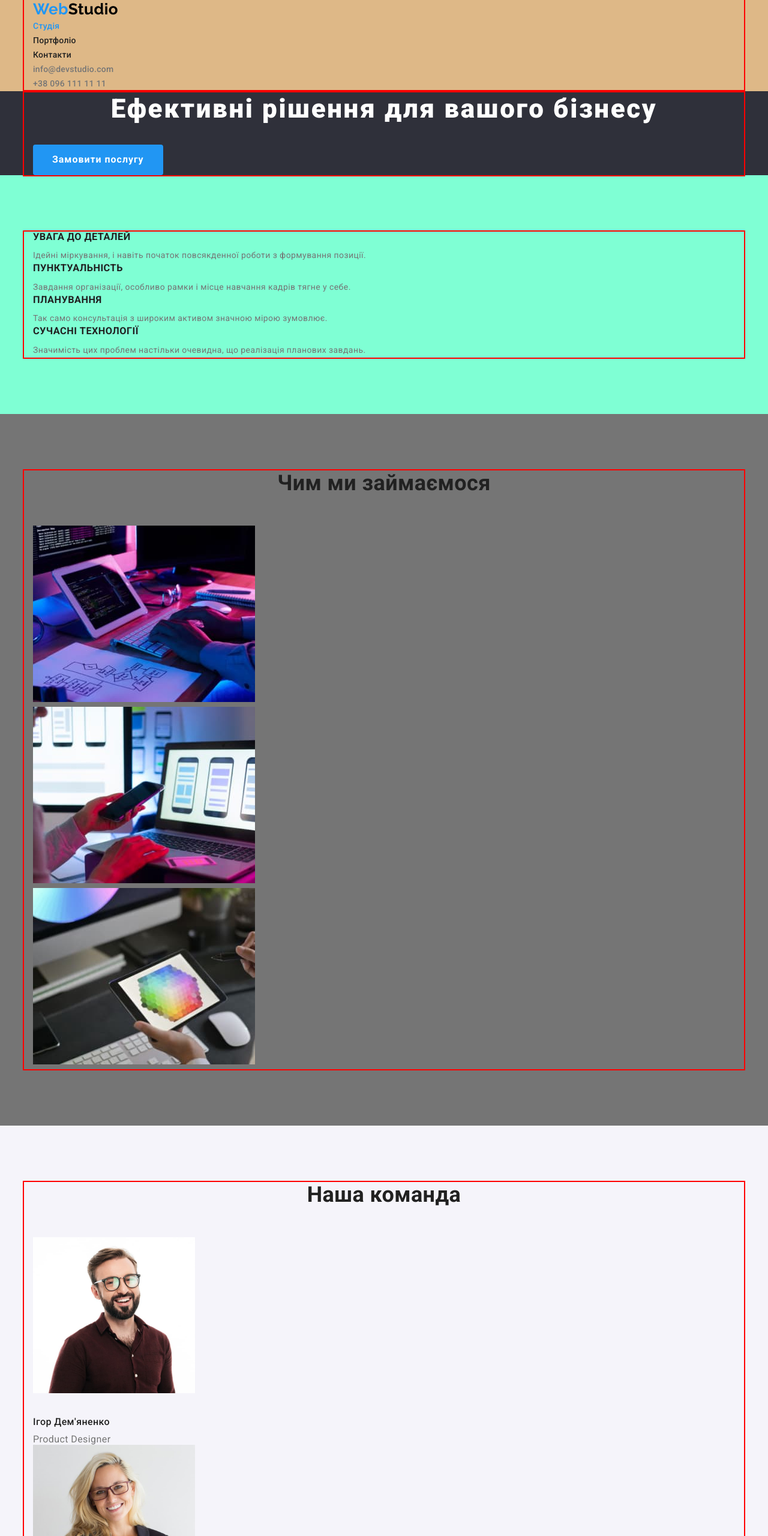
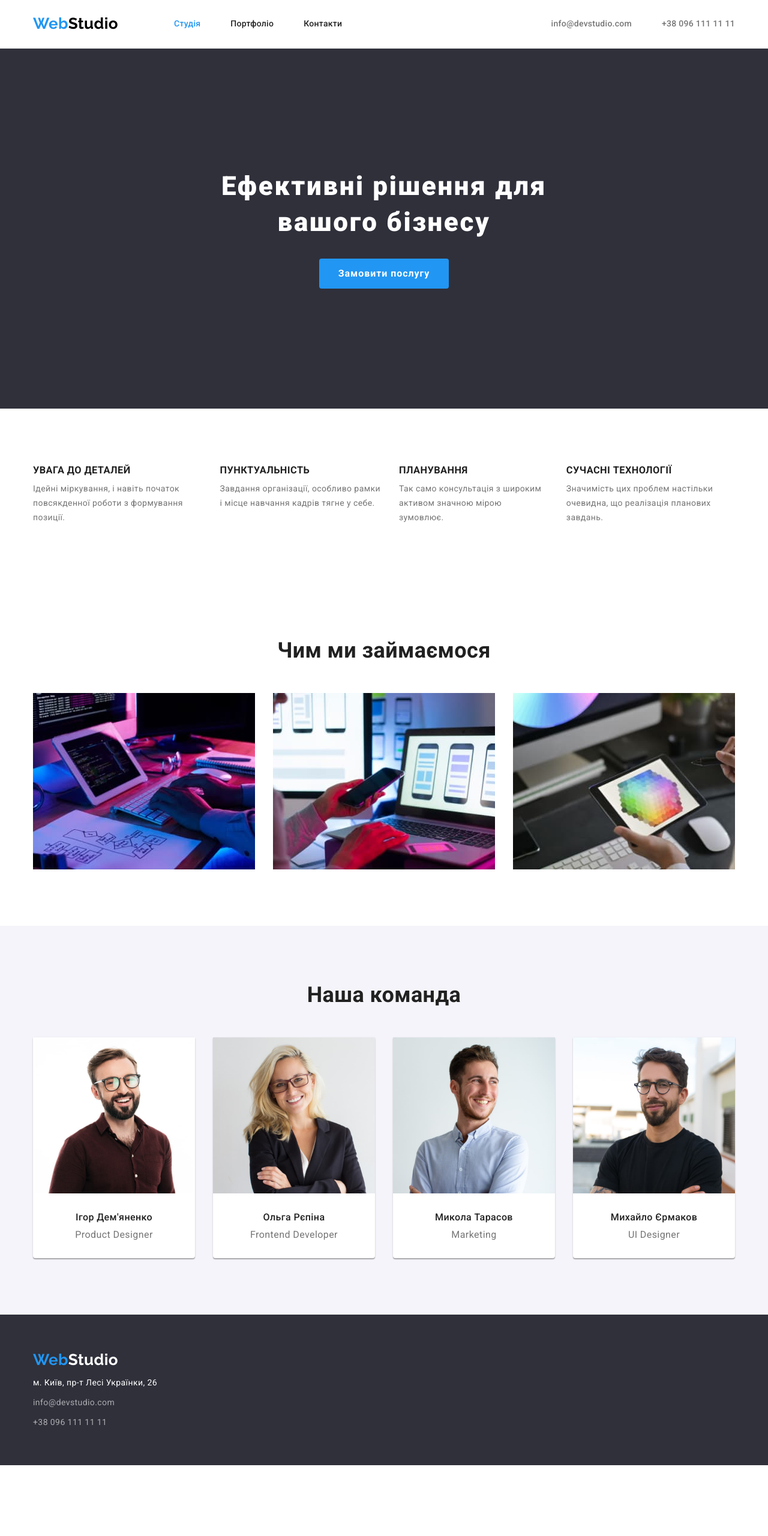
Before and after one commit to VlasiukOleg/goit-markup-hw-03, a plain HTML site: page index.html in a window 1280 px wide. Shown: the top 2560 px of the page at 60% size. After the commit the page ends 2442 px from the top, so only its background shows below. Drawn offline with nearby package versions, Linux system fonts and the light colour scheme.

Commit message:
finished hw3

```diff
--- a/css/style.css
+++ b/css/style.css
@@ -8,6 +8,7 @@
     --logo-black-color: #000000;
     --logo-white-color: #ffffff;
     --footer-text-color: rgba(255, 255, 255, 0.6);
+    --main-gap: 30px;
 }
 
 body {
@@ -26,18 +27,20 @@ h3,
 h4,
 h5,
 h6,
-ul,
 p {
     margin: 0;
-    padding: 0;
+}
+
+img {
+    display: block;
+    max-width: 100%;
+    height: auto;
 }
 
 .container {
     width: 1200px;
     padding: 0px 15px;
     margin: 0 auto;
-
-    outline: 2px solid red;
 }
 
 .visually-hidden {
@@ -52,6 +55,8 @@ p {
 }
 
 .list {
+    margin: 0;
+    padding-left: 0;
     list-style: none;
 }
 
@@ -80,7 +85,31 @@ p {
 /* Header */
 
 .header {
-    background-color: burlywood;
+    border-bottom: 1px solid #ececec;
+}
+
+.header .container {
+    display: flex;
+    align-items: center;
+}
+
+.site-nav {
+    display: flex;
+    margin-left: 93px;
+}
+
+.site-nav .item:not(:last-child) {
+    margin-right: 50px;
+}
+
+.header-contacts {
+    display: flex;
+
+    margin-left: auto;
+}
+
+.header-contacts .item:not(:last-child) {
+    margin-right: 50px;
 }
 
 .logo {
@@ -97,6 +126,10 @@ p {
 }
 
 .site-nav .link {
+    display: block;
+    padding-top: 32px;
+    padding-bottom: 32px;
+
     color: var(--title-text-color);
 
     font-weight: 500;
@@ -105,6 +138,10 @@ p {
 }
 
 .header-contacts .link {
+    display: block;
+    padding-top: 32px;
+    padding-bottom: 32px;
+
     color: var(--primary-text-color);
 
     font-weight: 500;
@@ -126,9 +163,13 @@ p {
 
 .hero {
     background-color: var(--primary-bg-color);
+    padding-top: 200px;
+    padding-bottom: 200px;
 }
 
 .hero .title {
+    max-width: 696px;
+
     color: var(--bg-white-color);
 
     font-weight: 900;
@@ -136,7 +177,9 @@ p {
     line-height: 1.36;
     letter-spacing: 0.06em;
 
-    margin-bottom: 30px;
+    margin-bottom: var(--main-gap);
+    margin-left: auto;
+    margin-right: auto;
 
     text-align: center;
 }
@@ -153,16 +196,58 @@ p {
     margin-bottom: 10px;
 }
 
-.features {
-    background-color: aquamarine;
+.features-list {
+    display: flex;
+    justify-content: space-between;
+}
+
+.features-list .item:not(:last-child) {
+    margin-right: var(--main-gap);
 }
 
 /* ---------Work---------- */
-.work {
-    background-color: #757575;
+
+.work .list {
+    display: flex;
+}
+
+.work .item {
+    flex-basis: calc((100%-60px) / 3);
+    margin-right: var(--main-gap);
+}
+
+.work .item:nth-child(3n) {
+    margin-right: 0px;
 }
 
 /* Section OurTeam */
+
+.team {
+    background-color: var(--secondary-bg-color);
+}
+
+.team-list {
+    display: flex;
+    text-align: center;
+}
+
+.team-list .item {
+    width: calc((100%-90px) / 4);
+    margin-right: var(--main-gap);
+
+    background: #ffffff;
+    box-shadow: 0px 1px 3px rgba(0, 0, 0, 0.12), 0px 1px 1px rgba(0, 0, 0, 0.14),
+        0px 2px 1px rgba(0, 0, 0, 0.2);
+    border-radius: 0px 0px 4px 4px;
+}
+
+.team-list .item:nth-child(4n) {
+    margin-right: 0px;
+}
+
+.team-list .descr-wrap {
+    padding-bottom: var(--main-gap);
+}
 
 .team-list .title {
     color: var(--title-text-color);
@@ -180,11 +265,7 @@ p {
 }
 
 .team .photo {
-    margin-bottom: 30px;
-}
-
-.team {
-    background-color: var(--secondary-bg-color);
+    margin-bottom: var(--main-gap);
 }
 
 /* Footer */
@@ -211,18 +292,18 @@ p {
     display: inline-block;
 
     color: var(--bg-white-color);
-
-    margin-bottom: 9px;
 }
 
 .footer-list .email {
     display: inline-block;
-
-    margin-bottom: 9px;
 }
 
 .footer-list .contacts {
     color: var(--footer-text-color);
+}
+
+.footer-list .item:not(:last-child) {
+    margin-bottom: 9px;
 }
 
 .footer-list .location:hover,
@@ -276,10 +357,12 @@ p {
 }
 
 .button.primary {
+    display: block;
+    margin: 0 auto;
+    padding: 10px 32px;
+
     background-color: var(--accent-color);
     color: var(--bg-white-color);
-
-    padding: 10px 32px;
 
     font-weight: 700;
     line-height: 1.88;
@@ -309,3 +392,40 @@ p {
     box-shadow: 0px 3px 1px rgba(0, 0, 0, 0.1), 0px 1px 2px rgba(0, 0, 0, 0.08),
         0px 2px 2px rgba(0, 0, 0, 0.12);
 }
+
+.portfolio-button {
+    display: flex;
+    justify-content: center;
+    margin-bottom: 50px;
+}
+
+.portfolio-button .item:not(:last-child) {
+    margin-right: 8px;
+}
+
+.portfolio-list {
+    display: flex;
+    flex-wrap: wrap;
+
+    margin-left: calc(-1 * var(--main-gap));
+    margin-top: calc(-1 * var(--main-gap));
+}
+
+.portfolio-list .title {
+    margin-bottom: 4px;
+}
+
+.portfolio-list .item {
+    width: calc(100% / 3) - 20px;
+
+    margin-left: var(--main-gap);
+    margin-top: var(--main-gap);
+}
+
+.portfolio-list .descr-wrap {
+    padding: 20px 24px;
+
+    border: 1px solid #eeeeee;
+
+    border-top: none;
+}
--- a/index.html
+++ b/index.html
@@ -24,14 +24,18 @@
                 <a class="logo link" href="index.html"><span class="accent">Web</span>Studio</a>
                 <nav>
                     <ul class="site-nav list">
-                        <li><a href="./index.html" class="link current">Студія</a></li>
-                        <li><a href="./portfolio.html" class="link">Портфоліо</a></li>
-                        <li><a href="" class="link">Контакти</a></li>
+                        <li class="item"><a href="./index.html" class="link current">Студія</a></li>
+                        <li class="item"><a href="./portfolio.html" class="link">Портфоліо</a></li>
+                        <li class="item"><a href="" class="link">Контакти</a></li>
                     </ul>
                 </nav>
                 <ul class="header-contacts list">
-                    <li><a href="mailto:info@devstudio.com" class="link">info@devstudio.com</a></li>
-                    <li><a href="tel:+380961111111" class="link">+38 096 111 11 11</a></li>
+                    <li class="item">
+                        <a href="mailto:info@devstudio.com" class="link">info@devstudio.com</a>
+                    </li>
+                    <li class="item">
+                        <a href="tel:+380961111111" class="link">+38 096 111 11 11</a>
+                    </li>
                 </ul>
             </div>
         </header>
@@ -49,27 +53,27 @@
                 <div class="container">
                     <h2 class="visually-hidden section-title">Особливості</h2>
                     <ul class="features-list list">
-                        <li>
+                        <li class="item">
                             <h3 class="title">УВАГА ДО ДЕТАЛЕЙ</h3>
                             <p class="text">
                                 Ідейні міркування, і навіть початок повсякденної роботи з формування
                                 позиції.
                             </p>
                         </li>
-                        <li>
+                        <li class="item">
                             <h3 class="title">ПУНКТУАЛЬНІСТЬ</h3>
                             <p class="text">
                                 Завдання організації, особливо рамки і місце навчання кадрів тягне у
                                 себе.
                             </p>
                         </li>
-                        <li>
+                        <li class="item">
                             <h3 class="title">ПЛАНУВАННЯ</h3>
                             <p class="text">
                                 Так само консультація з широким активом значною мірою зумовлює.
                             </p>
                         </li>
-                        <li>
+                        <li class="item">
                             <h3 class="title">СУЧАСНІ ТЕХНОЛОГІЇ</h3>
                             <p class="text">
                                 Значимість цих проблем настільки очевидна, що реалізація планових
@@ -84,25 +88,28 @@
                 <div class="container">
                     <h2 class="section-title">Чим ми займаємося</h2>
                     <ul class="list">
-                        <li>
+                        <li class="item">
                             <img
                                 src="./images/WhatAreWeDoing/img1.jpg"
                                 alt="Чоловік пишк код"
                                 width="370"
+                                class="link"
                             />
                         </li>
-                        <li>
+                        <li class="item">
                             <img
                                 src="./images/WhatAreWeDoing/img2.jpg"
                                 alt="Чоловік працює на ноутбуці"
                                 width="370"
+                                class="link"
                             />
                         </li>
-                        <li>
+                        <li class="item">
                             <img
                                 src="./images/WhatAreWeDoing/img3.jpg"
                                 alt="Чоловік с планшетом"
                                 width="370"
+                                class="link"
                             />
                         </li>
                     </ul>
@@ -113,45 +120,53 @@
                 <div class="container">
                     <h2 class="section-title">Наша команда</h2>
                     <ul class="team-list list">
-                        <li>
+                        <li class="item">
                             <img
                                 src="./images/OurTeam/img1.jpg"
                                 alt="Ігор Дем'яненко дизайнер"
                                 width="270"
                                 class="photo"
                             />
+                            <div class="descr-wrap">
                                 <h3 class="title">Ігор Дем'яненко</h3>
                                 <p class="text">Product Designer</p>
+                            </div>
                         </li>
-                        <li>
+                        <li class="item">
                             <img
                                 src="./images/OurTeam/img2.jpg"
                                 alt="Ольга Рєпіна розробник"
                                 width="270"
                                 class="photo"
                             />
+                            <div class="descr-wrap">
                                 <h3 class="title">Ольга Рєпіна</h3>
                                 <p class="text">Frontend Developer</p>
+                            </div>
                         </li>
-                        <li>
+                        <li class="item">
                             <img
                                 src="./images/OurTeam/img3.jpg"
                                 alt="Микола Тарасов маркетолог"
                                 width="270"
                                 class="photo"
                             />
+                            <div class="descr-wrap">
                                 <h3 class="title">Микола Тарасов</h3>
                                 <p class="text">Marketing</p>
+                            </div>
                         </li>
-                        <li>
+                        <li class="item">
                             <img
                                 src="./images/OurTeam/img4.jpg"
                                 alt="Михайло Єрмаков дизайнер"
                                 width="270"
                                 class="photo"
                             />
+                            <div class="descr-wrap">
                                 <h3 class="title">Михайло Єрмаков</h3>
                                 <p class="text">UI Designer</p>
+                            </div>
                         </li>
                     </ul>
                 </div>
@@ -163,7 +178,7 @@
                 <a href="index.html" class="logo link"><span class="accent">Web</span>Studio</a>
                 <address class="address">
                     <ul class="footer-list list">
-                        <li>
+                        <li class="item">
                             <a
                                 href="https://goo.gl/maps/5WPezt7Xd3ByTBTRA"
                                 target="_blank"
@@ -172,12 +187,12 @@
                                 >м. Київ, пр-т Лесі Українки, 26</a
                             >
                         </li>
-                        <li>
+                        <li class="item">
                             <a href="mailto:info@devstudio.com" class="email contacts link"
                                 >info@devstudio.com</a
                             >
                         </li>
-                        <li>
+                        <li class="item">
                             <a href="tel:+380961111111" class="contacts link">+38 096 111 11 11</a>
                         </li>
                     </ul>
```
Also changed, not shown: portfolio.html (+58 -24 lines). Lines whose indentation alone changed are shown as unchanged.
